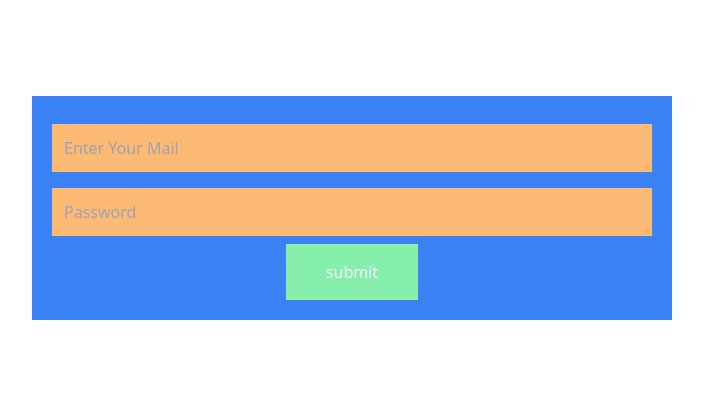
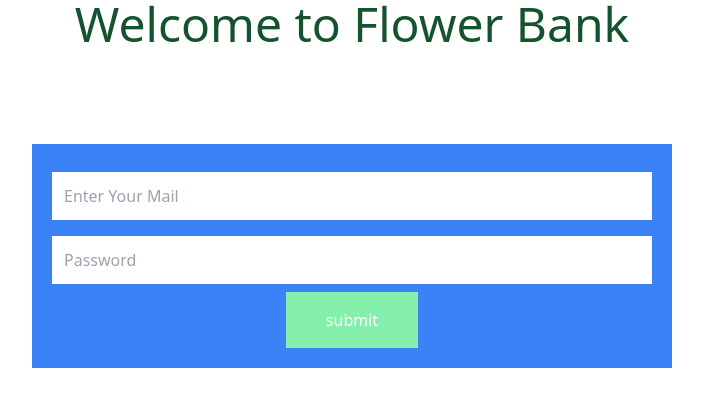
Before and after one commit to Shumona-Akter/bank-calculation, a plain HTML site: page index.html in a window 1280 px wide. Shown: the whole page, without its empty margins (288-991 px from the left). Drawn offline with nearby package versions, Linux system fonts and the light colour scheme.

Commit message:
chnage some code

```diff
--- a/index.html
+++ b/index.html
@@ -9,9 +9,10 @@
 </head>
 <body>
     <header>
+        <h1 class="text-5xl text-green-900 text-center bold">Welcome to Flower Bank</h1>
         <div class="md:w-1/2 mx-auto p-5 bg-blue-500 text-center mt-24">
-            <input id="email-field" class="w-full bg-orange-300 my-2 p-3" type="email" placeholder="Enter Your Mail">
-            <input id="password-field" class="w-full bg-orange-300 my-2 p-3" type="password" name=""  placeholder="Password">
+            <input id="email-field" class="w-full bg-white my-2 p-3" type="email" placeholder="Enter Your Mail">
+            <input id="password-field" class="w-full bg-white my-2 p-3" type="password" name=""  placeholder="Password">
             <button id="submit-btn" class="bg-green-300 px-10 py-4 text-white">submit</button>
         </div>
     </header>
```
